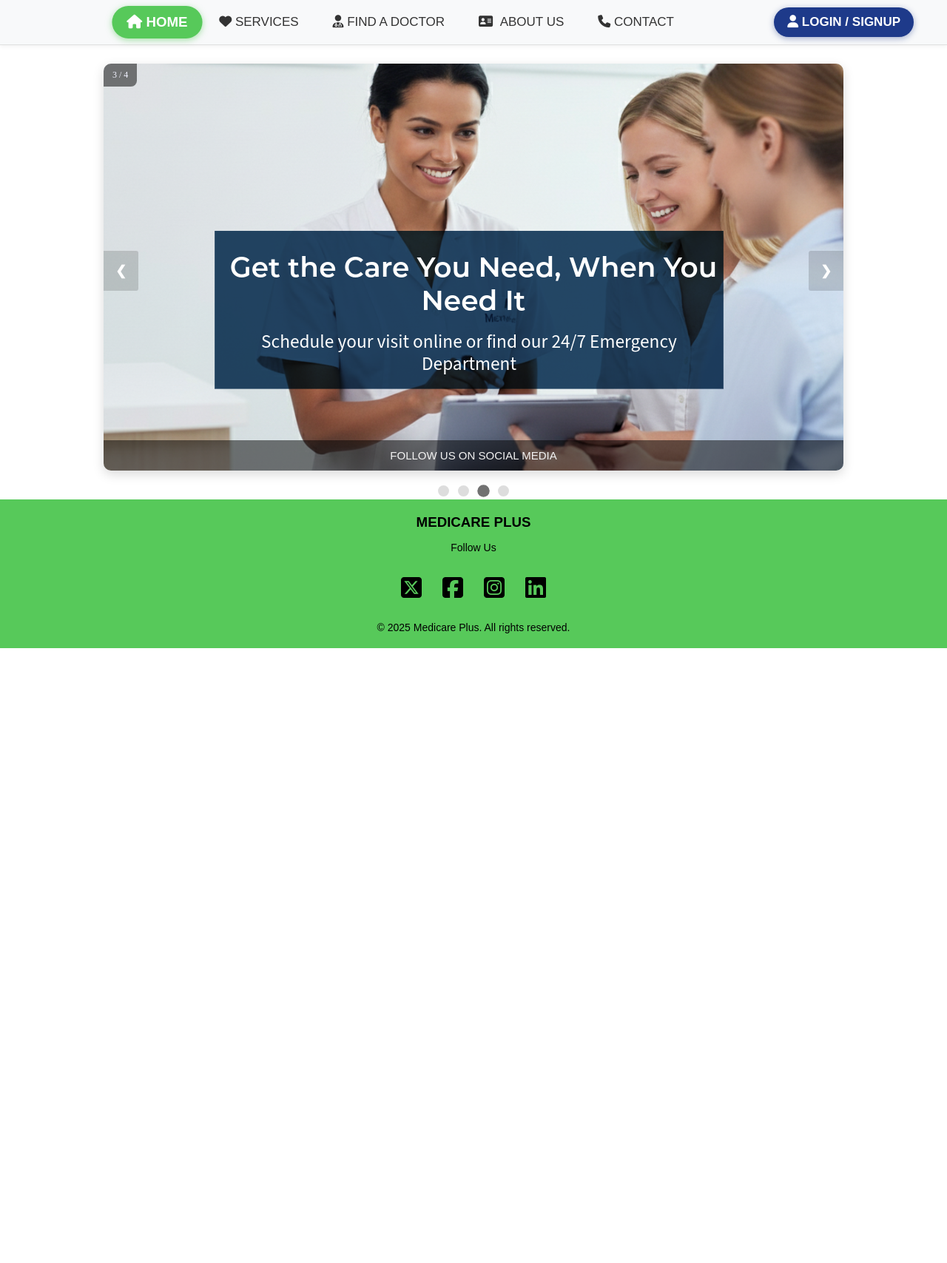
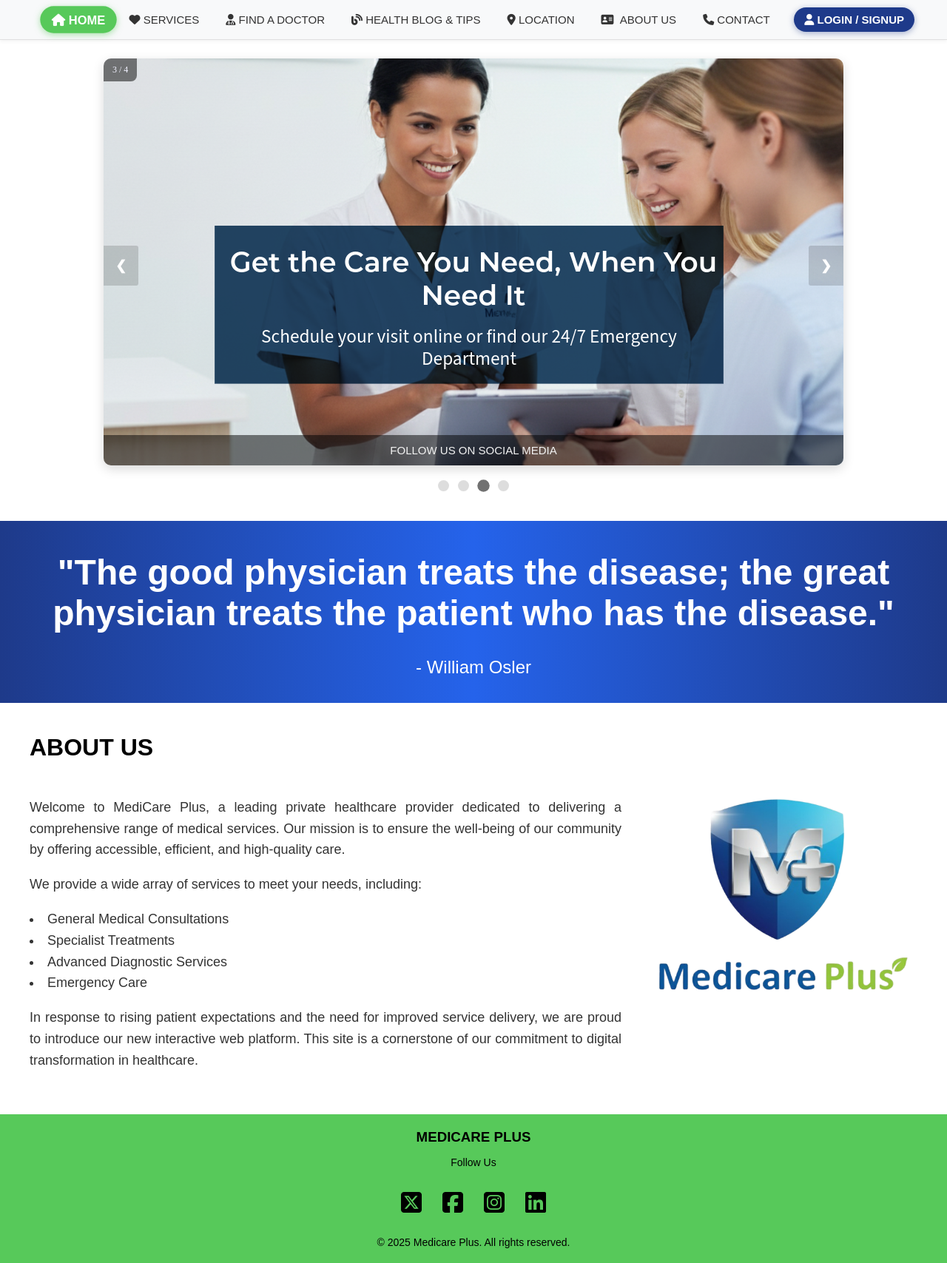
Before and after one commit to seniramendis/Medicare-Plus, a PHP site: page /medicare_plus.html in a window 1280 px wide. Shown: the part 145-1852 px from the top of the page at 74% size. Before the commit the page ends 1021 px from the top, so only its background shows below. Run offline with PHP 8.4, Linux system fonts and the light colour scheme; some libraries are stand-ins or nearby versions.

Commit message:
Upadted html,css and js files Updated about us section in html

```diff
--- a/medicare_plus.html
+++ b/medicare_plus.html
@@ -35,8 +35,13 @@
             <a href="" class="active"><i class="fa-solid fa-house"></i> HOME</a>
             <a href="second.html" ><i class="fa-solid fa-heart"></i> SERVICES</a>
             <a href="second.html"><i class="fa-solid fa-user-doctor"></i> FIND A DOCTOR</a>
-            <a href="third.html"><i class="fa-solid fa-address-card"></i> &nbsp;ABOUT US</a>
+
+            <a href="blog.html"><i class="fa-solid fa-blog"></i> HEALTH BLOG & TIPS</a>
+            <a href="location.html"><i class="fa-solid fa-location-dot"></i> LOCATION</a>
+
+            <a href="#AboutUs"><i class="fa-solid fa-address-card"></i> &nbsp;ABOUT US</a>
             <a href="fourth.html"><i class="fa-solid fa-phone"></i> CONTACT</a>
+
         </div>
 
         <a href="login.html" class="login-button"><i class="fa-solid fa-user"></i> LOGIN / SIGNUP</a>
@@ -78,6 +83,33 @@
         <span class="dot" onclick="currentSlide(3)"></span>
         <span class="dot" onclick="currentSlide(4)"></span>
     </div>
+    <br><br>
+
+    <div class="quote">
+        <h1>"The good physician treats the disease;
+            the great physician treats the patient who has the disease." </h1>
+            <p>- William Osler</p>
+    </div>
+
+    <div class="About" id="AboutUs">
+        <h1>ABOUT US</h1>
+        <section class="AboutText">
+            <p>Welcome to MediCare Plus, a leading private healthcare provider dedicated to delivering a comprehensive
+                range of medical services. Our mission is to ensure the well-being of our community by offering accessible,
+                efficient, and high-quality care.</P>
+            <p>We provide a wide array of services to meet your needs, including:</p>
+            <li>General Medical Consultations</li>
+            <li>Specialist Treatments</li>
+            <li>Advanced Diagnostic Services</li>
+            <li>Emergency Care</li>
+            <p>In response to rising patient expectations and the need for improved service delivery,
+                we are proud to introduce our new interactive web platform. This site is a cornerstone
+                of our commitment to digital transformation in healthcare.</p>
+        </section>
+        <section class="AboutImage">
+            <img src="images/Logo4.png" alt="Medicare Plus Logo">
+        </section>
+    </div>
 
     <div class="footer">
         <footer>
@@ -87,7 +119,8 @@
                 <a href="https://x.com/"><i class="fa-brands fa-square-x-twitter fa-2x" ></i></a>
                 <a href="https://facebook.com/"><i class="fa-brands fa-square-facebook fa-2x"></i></a>
                 <a href="https://www.instagram.com/"><i class="fa-brands fa-square-instagram fa-2x"></i></a>
-        <a href="https://www.linkedin.com/"><i class="fa-brands fa-linkedin fa-2x"></i></a></center><br>
+                <a href="https://www.linkedin.com/"><i class="fa-brands fa-linkedin fa-2x"></i></a>
+            </center><br>
             <p>&copy; 2025 Medicare Plus. All rights reserved.</p>
         </footer>
     </div>
--- a/styles.css
+++ b/styles.css
@@ -1,14 +1,16 @@
-* {box-sizing:border-box}
+* {
+  box-sizing: border-box;
+}
 
 /* --- Body and Base --- */
-body{
+body {
   margin: 0;
   margin-bottom: 0;
 }
 
 /* --- REVERTED Header Styles --- */
 header {
-    background: linear-gradient(90deg,#1e3a8a, #2563eb, #1e3a8a);
+  background: linear-gradient(90deg, #1e3a8a, #2563eb, #1e3a8a);
   box-shadow: 0 4px 12px rgba(0, 0, 0, 0.1);
 
   /* Flexbox for perfect alignment */
@@ -33,15 +35,13 @@ header {
   height: 95px;
   margin-left: 290px;
   margin-top: 14px;
-
 }
 
 .brandName {
   margin: 0;
   font-family: Arial, Helvetica, sans-serif;
-    text-shadow: 1px 1px 3px rgba(0,0,0,0.2);
+  text-shadow: 1px 1px 3px rgba(0, 0, 0, 0.2);
   margin-left: -150px;
-
 }
 
 header p {
@@ -52,39 +52,50 @@ header p {
   margin-left: -150px;
 }
 
-header h1:hover, header p:hover {
+header h1:hover,
+header p:hover {
   transform: none;
-    text-shadow: 1px 1px 3px rgba(0,0,0,0.2);
+  text-shadow: 1px 1px 3px rgba(0, 0, 0, 0.2);
 }
 
-/* --- REVERTED Search Bar Styles --- */
-.search-bar-box{
+/* REVERTED Search Bar Styles */
+.search-bar-box {
   display: inline-flex;
   align-items: center;
   position: relative;
   margin-right: 2rem;
 }
-.search-bar-box i{
+.search-bar-box i {
   position: absolute;
   left: 12px;
   color: #555;
 }
-.fa-solid.fa-magnifying-glass.fa-1x{
+.fa-solid.fa-magnifying-glass.fa-1x {
   margin-left: 0;
   margin-bottom: 0;
   transform: 0.3s;
 }
-.fa-solid.fa-magnifying-glass.fa-1x:hover{
+.fa-solid.fa-magnifying-glass.fa-1x:hover {
   color: rgb(70, 69, 69);
   cursor: pointer;
   transform: scale(1.05);
 }
-.search-control::-webkit-input-placeholder{ color: var(--light-gray); }
-.search-control::-moz-placeholder{ color: var(--light-gray); }
-.search-control:-ms-input-placeholder{ color: var(--light-gray); }
-.search-control::-ms-input-placeholder{ color: var(--light-gray); }
-.search-control::placeholder{ color: var(--light-gray); }
-.search-control{
+.search-control::-webkit-input-placeholder {
+  color: var(--light-gray);
+}
+.search-control::-moz-placeholder {
+  color: var(--light-gray);
+}
+.search-control:-ms-input-placeholder {
+  color: var(--light-gray);
+}
+.search-control::-ms-input-placeholder {
+  color: var(--light-gray);
+}
+.search-control::placeholder {
+  color: var(--light-gray);
+}
+.search-control {
   height: 38px;
   width: 250px;
   padding: 3px 15px 3px 40px;
@@ -92,7 +103,7 @@ header h1:hover, header p:hover {
   border: none;
   margin-left: 0;
 }
-.search-control:hover{
+.search-control:hover {
   border-color: rgb(87, 60, 60);
   box-shadow: rgb(53, 53, 53) 2px 2px 4px 2px;
   transform: scale(1.05);
@@ -107,7 +118,7 @@ header h1:hover, header p:hover {
   background-color: #f8f9fa;
   padding: 10px 40px;
   border-bottom: 1px solid #e0e0e0;
-    box-shadow: 0 2px 5px rgba(0,0,0,0.05);
+  box-shadow: 0 2px 5px rgba(0, 0, 0, 0.05);
 }
 
 /* === NEW: Center wrapper for links === */
@@ -115,19 +126,20 @@ header h1:hover, header p:hover {
   flex-grow: 1; /* Takes up all available space in the middle */
   display: flex;
   justify-content: center; /* Centers the links inside it */
+  flex-wrap: wrap; /* NEW: Allow items to wrap to the next line */
 }
 
 /* "Pill" style for links */
 .pagination a {
   color: #333;
-    padding: 10px 18px;
+  padding: 8px 14px; /* DECREASED padding */
   text-decoration: none;
-    font-size: 17px;
+  font-size: 15px; /* DECREASED font-size */
   display: inline-block;
   border-radius: 20px;
   transition: all 0.3s ease;
   font-weight: 500;
-    margin: 0 5px;
+  margin: 0 4px; /* DECREASED margin between pills */
 }
 
 /* Active Pill (Your Green) */
@@ -142,7 +154,7 @@ header h1:hover, header p:hover {
 .pagination a:hover:not(.active):not(.login-button) {
   background-color: #e9e9e9;
   color: #111;
-    font-size: 17px;
+  font-size: 15px; /* Adjusted to match new base font size */
   font-weight: 500;
   box-shadow: none;
   transform: translateY(-2px);
@@ -164,7 +176,6 @@ header h1:hover, header p:hover {
   box-shadow: 0 4px 10px rgba(30, 58, 138, 0.6) !important;
 }
 
-
 /* --- UPDATED Elegant Slideshow Styles --- */
 .slideshow-container {
   max-width: 1000px;
@@ -172,14 +183,16 @@ header h1:hover, header p:hover {
   margin: auto;
   margin-bottom: 20px;
   border-radius: 10px;
-    box-shadow: 0 5px 15px rgba(0,0,0,0.15);
+  box-shadow: 0 5px 15px rgba(0, 0, 0, 0.15);
   overflow: hidden;
 
   /* === ADDED THIS LINE === */
   max-height: 550px;
 }
 
-.mySlides { display: none; }
+.mySlides {
+  display: none;
+}
 
 /* === ADDED THIS NEW RULE === */
 .slideshow-container .mySlides img {
@@ -188,7 +201,8 @@ header h1:hover, header p:hover {
   object-fit: cover; /* Fills the container without stretching */
 }
 
-.prev, .next {
+.prev,
+.next {
   cursor: pointer;
   position: absolute;
   top: 50%;
@@ -199,7 +213,7 @@ header h1:hover, header p:hover {
   font-weight: bold;
   font-size: 18px;
   transition: background-color 0.3s ease;
-    background-color: rgba(0,0,0,0.15);
+  background-color: rgba(0, 0, 0, 0.15);
   user-select: none;
   border-radius: 0 3px 3px 0;
 }
@@ -211,8 +225,9 @@ header h1:hover, header p:hover {
   left: 0;
   border-radius: 0 3px 3px 0;
 }
-.prev:hover, .next:hover {
-    background-color: rgba(0,0,0,0.6);
+.prev:hover,
+.next:hover {
+  background-color: rgba(0, 0, 0, 0.6);
 }
 .text {
   color: #f2f2f2;
@@ -246,27 +261,82 @@ header h1:hover, header p:hover {
   transition: all 0.4s ease;
   opacity: 0.5;
 }
-.active, .dot:hover {
+.active,
+.dot:hover {
   background-color: #717171;
   opacity: 1;
   transform: scale(1.1);
 }
+.quote {
+  text-align: center;
+  font-family: Arial, Helvetica, sans-serif;
+  padding: 10px ;
+  font-size: 24px;
+  color: rgb(255, 255, 255);
+  background: linear-gradient(90deg, #1e3a8a, #2563eb, #1e3a8a);
+
+}
+
+/* === MODIFIED About Section === */
+.About {
+    margin: 0;
+    padding: 20px 40px 40px 40px;
+    font-family: Arial, Helvetica, sans-serif;
+    display: flex; /* Makes the children flex items */
+    justify-content: space-between; /* Distributes space */
+    align-items: flex-start; /* Aligns items to the top */
+    gap: 30px; /* Adds space between the text and image */
+
+    flex-wrap: wrap; /* ADDED: Allows items to wrap */
+}
+
+/* === NEW RULE for the H1 inside About === */
+.About h1 {
+    flex-basis: 100%; /* Makes the H1 take the full width */
+    margin-bottom: 0px; /* Optional: adjust spacing */
+}
+
+.AboutText {
+    flex: 1; /* Allows the text to take up available space */
+    font-size: 18px;
+    line-height: 1.6;
+    color: #333333;
+    text-align: justify;
+}
+.AboutImage {
+    max-width: 370px; /* Sets a maximum width */
+    flex-shrink: 0; /* Prevents the image from shrinking */
+}
+
+/* === NEW RULE for the image inside AboutImage === */
+.AboutImage img {
+    width: 100%; /* Make the image fill its container */
+    height: auto; /* Maintain aspect ratio */
+    display: block; /* Removes extra space below the image */
+    border-radius: 8px; /* Optional: adds a slight rounded corner */
+
+}
+
 .fade {
   animation-name: fade;
   animation-duration: 0.8s;
 }
 @keyframes fade {
-    from {opacity: .1}
-    to {opacity: 1}
+  from {
+    opacity: 0.1;
+  }
+  to {
+    opacity: 1;
+  }
 }
 
 /* --- Footer Styles --- */
-footer{
-    background-color:#57c95a;
+footer {
+  background-color: #57c95a;
   padding: 20px;
   margin-bottom: 0;
 }
-footer p{
+footer p {
   text-align: center;
   font-family: Arial, Helvetica, sans-serif;
   color: rgb(0, 0, 0);
@@ -274,47 +344,50 @@ footer p{
   font-size: 14px;
   margin-bottom: 0;
 }
-footer h3{
+footer h3 {
   text-align: center;
   font-family: Arial, Helvetica, sans-serif;
   color: rgb(0, 0, 0);
   margin-top: 0px;
   margin-bottom: 15px;
 }
-.footer i{
+.footer i {
   margin: 10px;
 }
-footer a{
+footer a {
   color: black;
   text-decoration: none;
 }
-.fa-brands.fa-square-x-twitter.fa-2x,.fa-brands.fa-square-instagram.fa-2x,.fa-brands.fa-square-facebook.fa-2x,.fa-brands.fa-linkedin.fa-2x{
+.fa-brands.fa-square-x-twitter.fa-2x,
+.fa-brands.fa-square-instagram.fa-2x,
+.fa-brands.fa-square-facebook.fa-2x,
+.fa-brands.fa-linkedin.fa-2x {
   margin: 10px;
   padding: 2px;
   border-radius: 5px;
   background-color: #57c95a;
   transition: 0.3s;
 }
-.fa-brands.fa-square-x-twitter.fa-2x:hover{
+.fa-brands.fa-square-x-twitter.fa-2x:hover {
   transform: scale(1.4);
   color: white;
 }
-.fa-brands.fa-square-facebook.fa-2x:hover{
+.fa-brands.fa-square-facebook.fa-2x:hover {
   color: white;
   transform: scale(1.4);
 }
-.fa-brands.fa-square-instagram.fa-2x:hover{
+.fa-brands.fa-square-instagram.fa-2x:hover {
   color: white;
   transform: scale(1.4);
 }
-.fa-brands.fa-linkedin.fa-2x:hover{
+.fa-brands.fa-linkedin.fa-2x:hover {
   transform: scale(1.4);
   color: white;
 }
 
 /* --- Responsive Media Query --- */
-@media screen and (max-width:600px){
-    img{
+@media screen and (max-width: 600px) {
+  img {
     width: 100%;
     height: 100%;
   }
@@ -338,7 +411,7 @@ footer a{
     width: 100%;
   }
   .pagination a {
-        margin: 5px 0;
+    margin: 5px 0; /* Adjusted margin for stacked pills */
     text-align: center;
   }
   .pagination a.login-button {
@@ -348,8 +421,25 @@ footer a{
   }
 
   /* === ADDED RULE FOR SLIDESHOW ON MOBILE === */
-    .slideshow-container, .slideshow-container .mySlides img {
+  .slideshow-container,
+  .slideshow-container .mySlides img {
     height: auto; /* Let it resize automatically on small screens */
     max-height: none;
   }
+
+  /* === ADDED RESPONSIVE RULES FOR ABOUT SECTION === */
+  .About {
+      flex-direction: column; /* Stack the text and image vertically */
+      align-items: center; /* Center them when stacked */
+      gap: 20px;
+      padding: 20px; /* Adjust padding for smaller screens */
   }
+  /* (No change needed for .About h1, it's already full-width) */
+  .AboutText {
+      margin-right: 0; /* Ensure no extra margin */
+  }
+
+  .AboutImage {
+      max-width: 80%; /* Adjust image width for better fit */
+  }
+}
```
Also changed, not shown: first.js (line endings or trailing spaces). Lines whose indentation alone changed are shown as unchanged.
